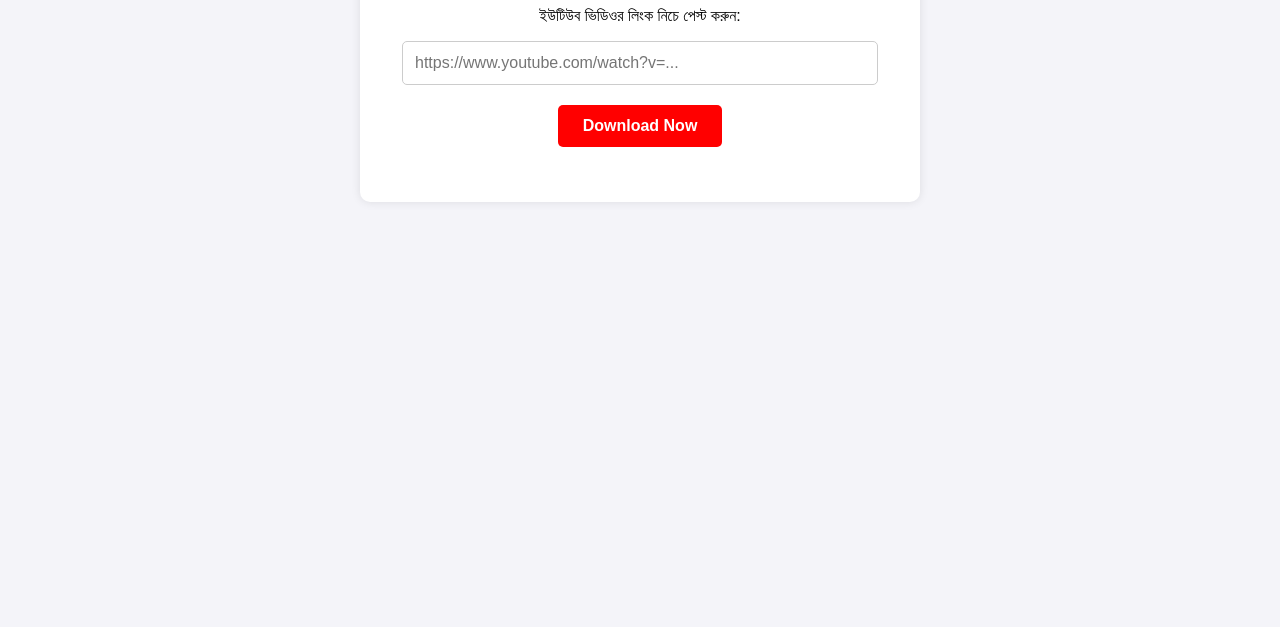
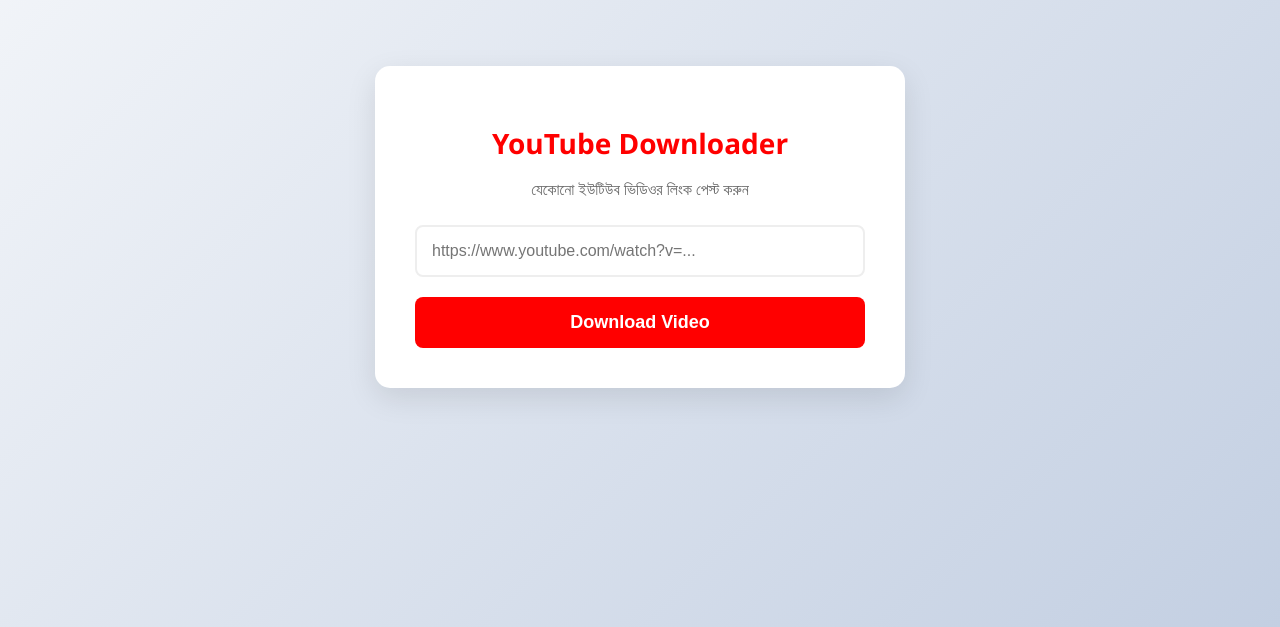
Before and after one commit to shopnilofficial47-design/yt-downloader, a plain HTML site: page index.html in a window 1280 px wide. Shown: the part 173-800 px from the top of the page. Drawn offline with Linux system fonts and the light colour scheme.

Commit message:
Translate HTML content to Bengali and update styles

```diff
--- a/index.html
+++ b/index.html
@@ -1,39 +1,83 @@
 <!DOCTYPE html>
-<html lang="en">
+<html lang="bn">
 <head>
     <meta charset="UTF-8">
     <meta name="viewport" content="width=device-width, initial-scale=1.0">
-    <title>YouTube Video Downloader</title>
+    <title>প্রো ভিডিও ডাউনলোডার</title>
     <style>
-        body { font-family: Arial, sans-serif; text-align: center; margin-top: 50px; background-color: #f4f4f9; padding: 20px; }
-        .container { background: white; padding: 30px; border-radius: 10px; box-shadow: 0px 0px 10px rgba(0,0,0,0.1); max-width: 500px; margin: auto; }
-        h1 { color: #ff0000; }
-        input { padding: 12px; width: 90%; margin-bottom: 20px; border: 1px solid #ccc; border-radius: 5px; font-size: 16px; }
-        button { padding: 12px 25px; background-color: #ff0000; color: white; border: none; border-radius: 5px; cursor: pointer; font-size: 16px; font-weight: bold; }
+        body {
+            font-family: 'Segoe UI', Tahoma, Geneva, Verdana, sans-serif;
+            background: linear-gradient(135deg, #f5f7fa 0%, #c3cfe2 100%);
+            display: flex;
+            justify-content: center;
+            align-items: center;
+            height: 100vh;
+            margin: 0;
+        }
+        .card {
+            background: white;
+            padding: 40px;
+            border-radius: 15px;
+            box-shadow: 0 10px 30px rgba(0,0,0,0.1);
+            text-align: center;
+            width: 90%;
+            max-width: 450px;
+        }
+        h1 { color: #ff0000; margin-bottom: 10px; font-size: 28px; }
+        p { color: #666; margin-bottom: 25px; }
+        input {
+            width: 100%;
+            padding: 15px;
+            margin-bottom: 20px;
+            border: 2px solid #eee;
+            border-radius: 8px;
+            font-size: 16px;
+            box-sizing: border-box;
+            outline: none;
+            transition: 0.3s;
+        }
+        input:focus { border-color: #ff0000; }
+        button {
+            width: 100%;
+            padding: 15px;
+            background-color: #ff0000;
+            color: white;
+            border: none;
+            border-radius: 8px;
+            font-size: 18px;
+            font-weight: bold;
+            cursor: pointer;
+            transition: 0.3s;
+        }
         button:hover { background-color: #cc0000; }
-        #downloadArea { margin-top: 25px; }
-        iframe { border: none; width: 100%; height: 250px; }
+        .loader {
+            display: none;
+            margin-top: 15px;
+            color: #ff0000;
+            font-weight: bold;
+        }
     </style>
 </head>
 <body>
 
-    <div class="container">
-        <h1>YT Downloader</h1>
-        <p>ইউটিউব ভিডিওর লিংক নিচে পেস্ট করুন:</p>
+    <div class="card">
+        <h1>YouTube Downloader</h1>
+        <p>যেকোনো ইউটিউব ভিডিওর লিংক পেস্ট করুন</p>
+
         <input type="text" id="videoUrl" placeholder="https://www.youtube.com/watch?v=...">
-        <br>
-        <button onclick="downloadVideo()">Download Now</button>
+        <button id="downloadBtn" onclick="processVideo()">Download Video</button>
 
-        <!-- এখানে ডাউনলোডের বাটনটি আসবে -->
-        <div id="downloadArea"></div>
+        <div class="loader" id="loadingText">ভিডিও প্রসেস হচ্ছে, অপেক্ষা করুন...</div>
     </div>
 
     <script>
-        function downloadVideo() {
+        function processVideo() {
             var url = document.getElementById("videoUrl").value.trim();
             var videoId = "";
+            var btn = document.getElementById("downloadBtn");
+            var loader = document.getElementById("loadingText");
 
-            // লিংক থেকে ভিডিওর মূল ID বের করার কোড
+            // লিংক থেকে ভিডিও আইডি বের করা
             if (url.includes("youtu.be/")) {
                 videoId = url.split("youtu.be/")[1].split("?")[0];
             } else if (url.includes("watch?v=")) {
@@ -42,9 +86,23 @@
                 videoId = url.split("shorts/")[1].split("?")[0];
             }
 
-            // যদি ID পাওয়া যায়, তাহলে নতুন API কল হবে
             if(videoId !== "") {
-                document.getElementById("downloadArea").innerHTML = '<iframe src="https://www.yt-download.org/api/widget/videos/' + videoId + '"></iframe>';
+                // বাটন হাইড করে লোডিং দেখানো
+                btn.style.display = "none";
+                loader.style.display = "block";
+
+                // ২ সেকেন্ড পর ডাউনলোডের লিংকে নিয়ে যাওয়া
+                setTimeout(function() {
+                    window.location.href = "https://www.y2mate.com/youtube/" + videoId;
+
+                    // আগের অবস্থায় ফিরিয়ে আনা
+                    setTimeout(function() {
+                        btn.style.display = "block";
+                        loader.style.display = "none";
+                        document.getElementById("videoUrl").value = "";
+                    }, 2000);
+                }, 1500);
+
             } else {
                 alert("দয়া করে একটি সঠিক ইউটিউব লিংক দিন!");
             }
```
